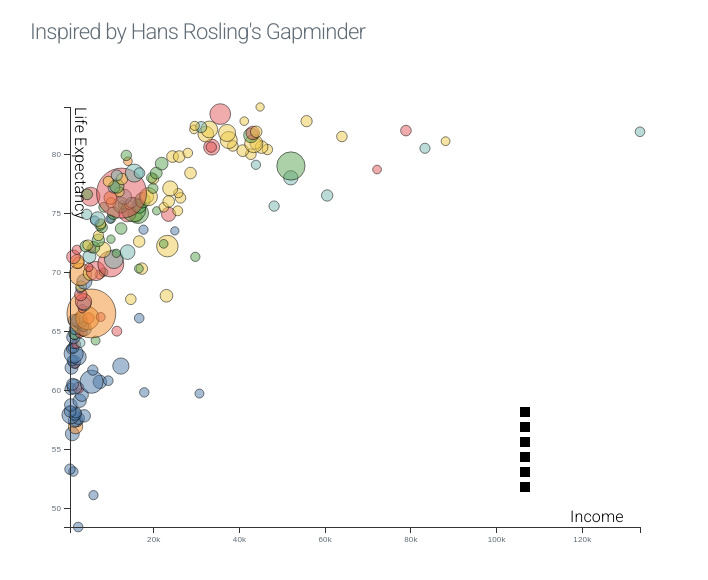
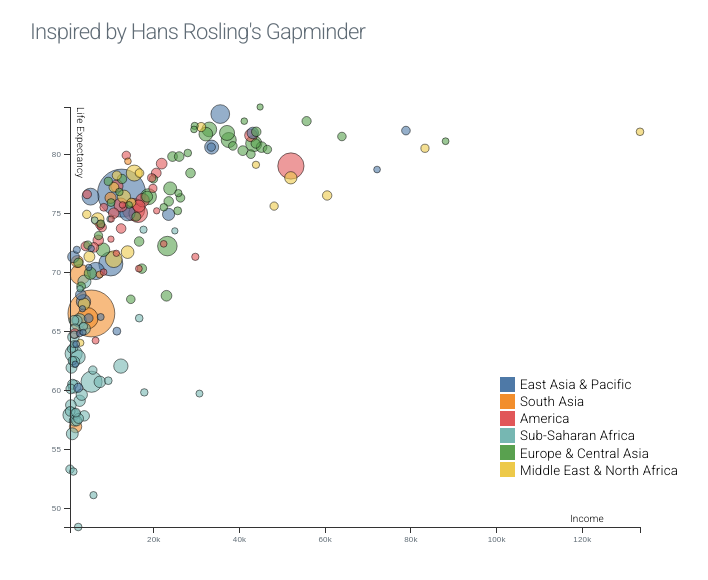
Before and after one commit to dandicocco/Vis-Lab4, a plain HTML site: page index.html in a window 1280 px wide. Shown: the part 88-668 px from the top of the page, without its empty margins (70-778 px from the left). Drawn offline with nearby package versions, Linux system fonts and the light colour scheme.

Commit message:
final push

```diff
--- a/script.js
+++ b/script.js
@@ -2,7 +2,10 @@ let wealthHealth;
 
 d3.csv('wealth-health-2014.csv', d3.autoType).then(data=>{
 
+
     wealthHealth = data;
+    wealthHealth.sort((a, b) => b.Population - a.Population);     //sort data desc. by population so smaller countries circles go on top
+
     console.log('data', wealthHealth);
 
     //construct svg element
@@ -49,7 +52,7 @@ d3.csv('wealth-health-2014.csv', d3.autoType).then(data=>{
 
     let aScale = d3.scaleSqrt()  //area Scale
                     .domain([0, radiusDomain[1]])
-                    .range([4,25]);
+                    .range([3,24]);
 //    console.log(aScale(1369435670));
 
 
@@ -74,7 +77,7 @@ d3.csv('wealth-health-2014.csv', d3.autoType).then(data=>{
         .attr("fill", function(d){
             return legendColors(d.Region);
         })
-        .attr("fill-opacity", 0.5)
+        .attr("fill-opacity", 0.6)
         .on("mouseenter", (event, d) => {
             // show the tooltip
             const pos = d3.pointer(event, window);
@@ -143,15 +146,31 @@ d3.csv('wealth-health-2014.csv', d3.autoType).then(data=>{
         .enter()
         .append("rect")
         .attr("class", "legendSquares")
+        .attr("x", 430)
+        .attr("y", function(d,i){
+            return 270 + 17*i;
+        })
+        .attr("width", 15)
+        .attr("height", 15)
+        .attr("fill", function(d){
+            return legendColors(d);
+        });
+
+
+        //create legend labels
+    svg.selectAll(".legendLabels")
+        .data(legendColors.domain())
+        .enter()
+        .append("text")
+        .attr("class", "legendLabels")
         .attr("x", 450)
         .attr("y", function(d,i){
-            return 300 + 15*i;
+            return 272 + 17.25*i;
         })
-        .attr("width", 10)
-        .attr("height", 10)
-        .attr("fill", function(d){
-            return d[i];
-        });
+        .text(function(d){
+            return d;
+        })
+        .attr("alignment-baseline", "hanging");
 
 
 
--- a/style.css
+++ b/style.css
@@ -37,3 +37,11 @@
     line-height: 20px;
     color: white;
 }
+
+.legendLabels {
+    font-size: smaller;
+}
+
+.axis {
+    font-size: 10px;
+}
```
